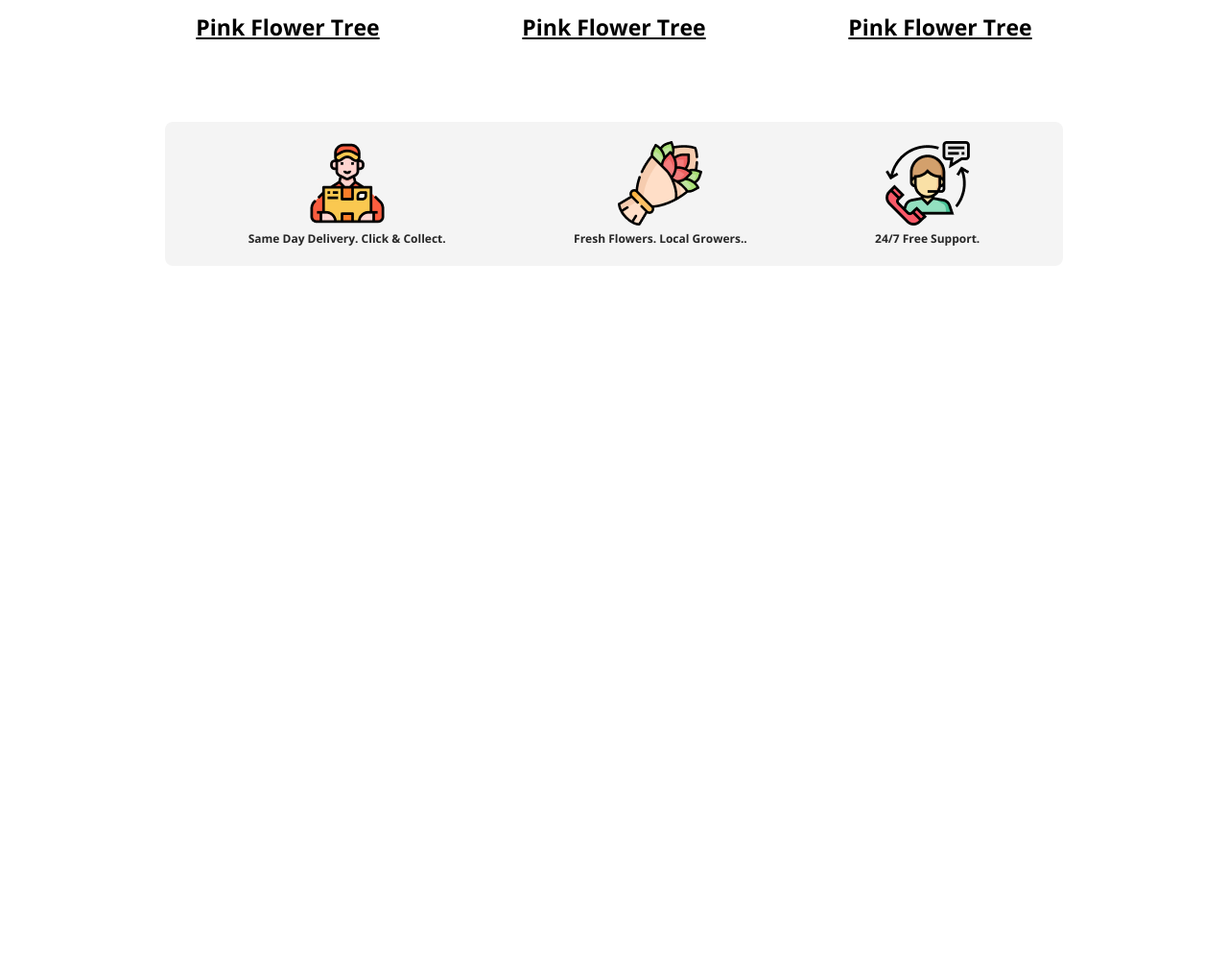
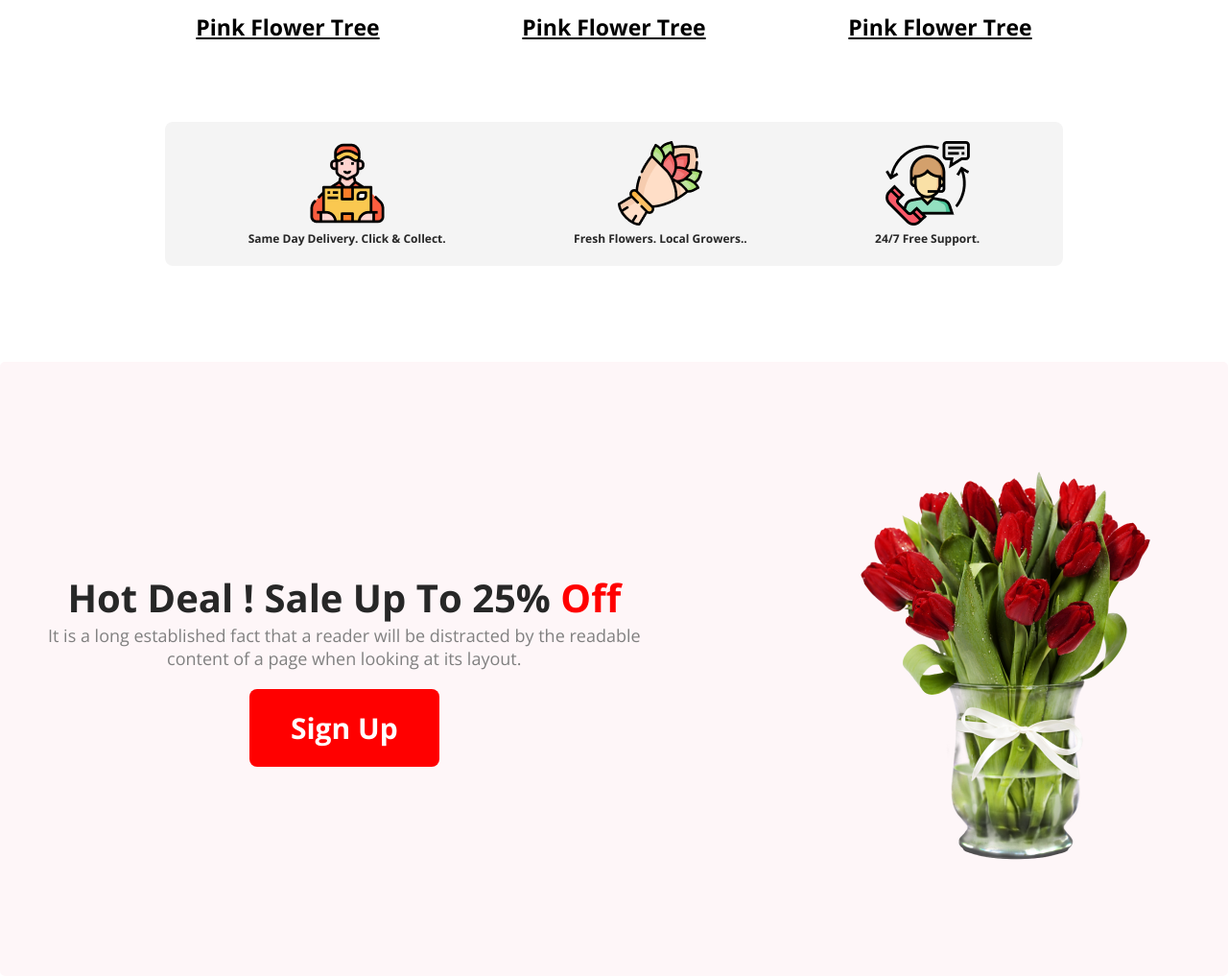
Before and after one commit to naymhossen/flower-asignment, a plain HTML site: page index.html in a window 1280 px wide. Shown: the part 1591-2608 px from the top of the page at 96% size. Before the commit the page ends 1868 px from the top, so only its background shows below. Drawn offline with nearby package versions, Linux system fonts and the light colour scheme.

Commit message:
added the discount container div and more div or button

```diff
--- a/index.html
+++ b/index.html
@@ -71,6 +71,22 @@
         </div>
     </div>
 
+    <!-- Hot Deal ! Sale Up To 25% Off -->
+
+    <div class="discount-container">
+        <div class="offer-discription">
+            <h2 class="offer-title">Hot Deal ! Sale Up To 25% <span style="color: red;">Off</span></h2>
+            <p class="offer-detail">
+                It is a long established fact that a reader will be distracted by the readable <br> content of a page when looking at its layout.
+            </p>
+            <button class="btn">Sign Up</button>
+
+        </div>
+        <div class="offerd-item">
+            <img src="./Flower Asset/pngwing 8.png" alt="pngwing image">
+        </div>
+    </div>
+
 </main>
 <footer>
 
--- a/style.css
+++ b/style.css
@@ -115,3 +115,32 @@ text-decoration-line: underline;
     font-size: 12px;
     font-weight: 600;
 }
+
+/*   <!-- Hot Deal ! Sale Up To 25% Off --> */
+
+.discount-container{
+    display: flex;
+    align-items: center;
+    justify-content: space-between;
+    height: 80vh;
+    background: rgba(229, 84, 115, 0.05);
+    border-radius: 5px;
+    margin-top: 100px;
+}
+.offer-discription{
+   text-align: center;
+   margin-left: 50px;
+}
+.offer-title{
+    color: #272727;
+    font-size: 40px;
+    font-weight: 800;
+}
+.offer-detail{
+    color: gray;
+    font-size: 18px;
+    font-weight: 400;
+}
+.offerd-item{
+   margin-right: 70px;
+}
```
